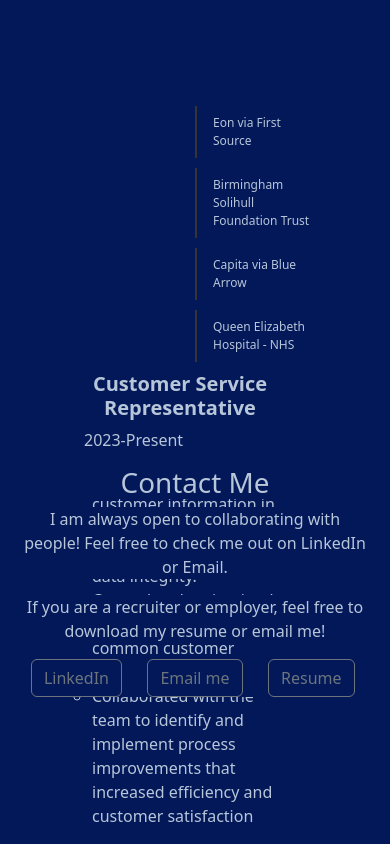
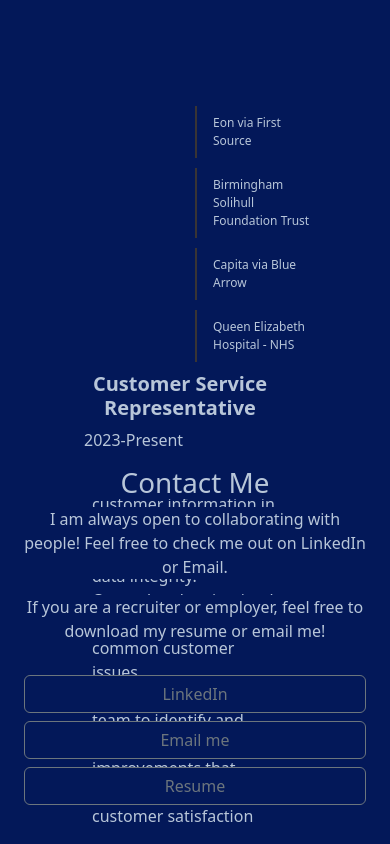
Before and after one commit to DanilleH22/portfolio, a React (Create React App) app: page / in a window 390 px wide. Shown: the part 2780-3624 px from the top of the page. Built offline with nearby package versions, Linux system fonts and the light colour scheme.

Commit message:
Style contacts for mobile friendly

```diff
--- a/src/pages/ContactMe.js
+++ b/src/pages/ContactMe.js
@@ -24,42 +24,52 @@ export default function ContactMe() {
   const handleClick = () => setLoading(true);
 
   return (
-    <Container>
-    <Row className='pt-3 mb-3' >
-
+    <Container fluid>
+      <Row className="pt-3 mb-3 text-center">
         <h1>Contact Me</h1>
         <p>I am always open to collaborating with people! Feel free to check me out on LinkedIn or Email.</p>
-        <br/>
         <p>If you are a recruiter or employer, feel free to download my resume or email me!</p>
-        <Col className='d-flex justify-content-end'>
-          <div>
+      </Row>
+
+      <Row className="d-flex justify-content-center mb-3">
+        {/* LinkedIn Button */}
+        <Col xs={12} md={4} className="mb-2 d-flex justify-content-center">
           <Button
             href="https://www.linkedin.com/in/danille-hamilton-971b29206"
             target="_blank"
             variant="outline-secondary"
+            className="w-100"
           >
             LinkedIn
           </Button>
-          </div>
         </Col>
-        <Col className='d-flex justify-content-center'>
-          <div>
+
+        {/* Email Button */}
+        <Col xs={12} md={4} className="mb-2 d-flex justify-content-center">
           <Button
             variant="outline-secondary"
             disabled={isLoading}
             onClick={!isLoading ? handleClick : null}
             href="mailto:hamiltonkdanille@hotmail.com"
+            className="w-100"
           >
             {isLoading ? 'Loading…' : 'Email me'}
           </Button>
-          </div>
-        </Col>
-        <Col className='d-flex justify-content-start'>
-        <Button href={danilleCv} download="danilleCv" target='_blank' rel="noreferrer" variant="outline-secondary">
-        Resume</Button>
         </Col>
 
-
+        {/* Resume Download Button */}
+        <Col xs={12} md={4} className="mb-2 d-flex justify-content-center">
+          <Button
+            href={danilleCv}
+            download="danilleCv"
+            target="_blank"
+            rel="noreferrer"
+            variant="outline-secondary"
+            className="w-100"
+          >
+            Resume
+          </Button>
+        </Col>
       </Row>
     </Container>
   );
```
Lines whose indentation alone changed are shown as unchanged.
